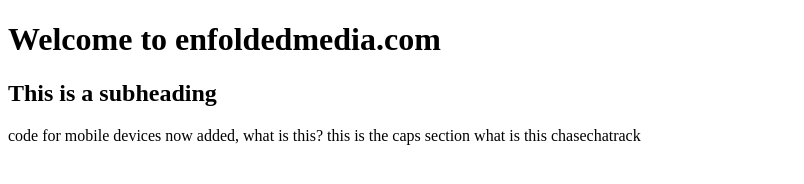
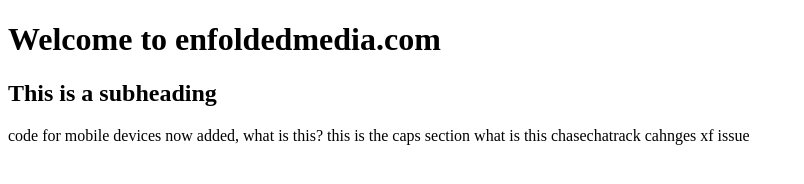
Before and after one commit to yamacode/inclusive, a plain HTML site: page index.html in a window 1280 px wide. Shown: the whole page, without its empty margins (0-804 px from the left). Drawn offline with Linux system fonts and the light colour scheme.

Commit message:
this change fixes #6

```diff
--- a/index.html
+++ b/index.html
@@ -20,6 +20,8 @@
     this is the caps section
 
     what is this chasechatrack
+
+    cahnges xf issue
 </body>
 
 </html>
```
